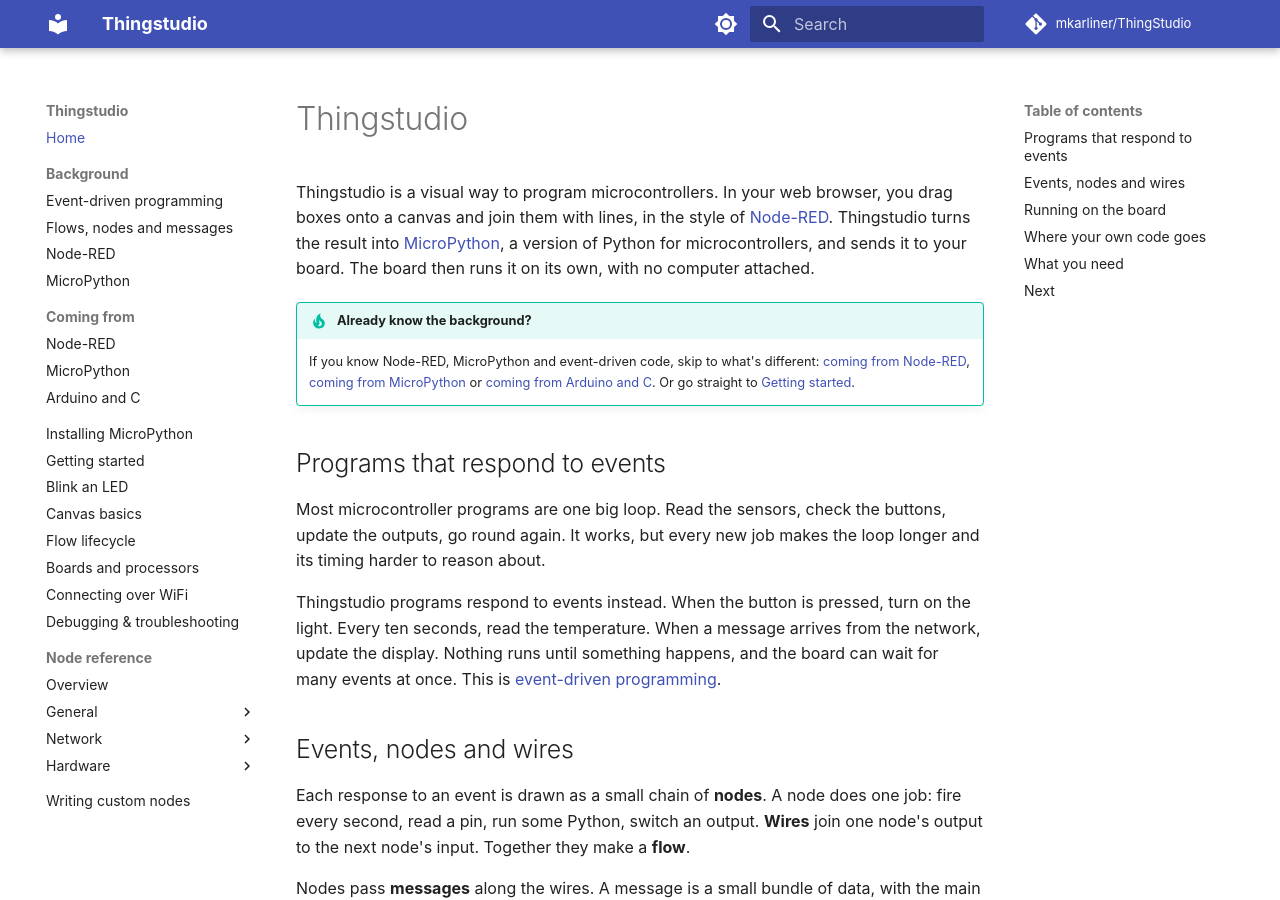
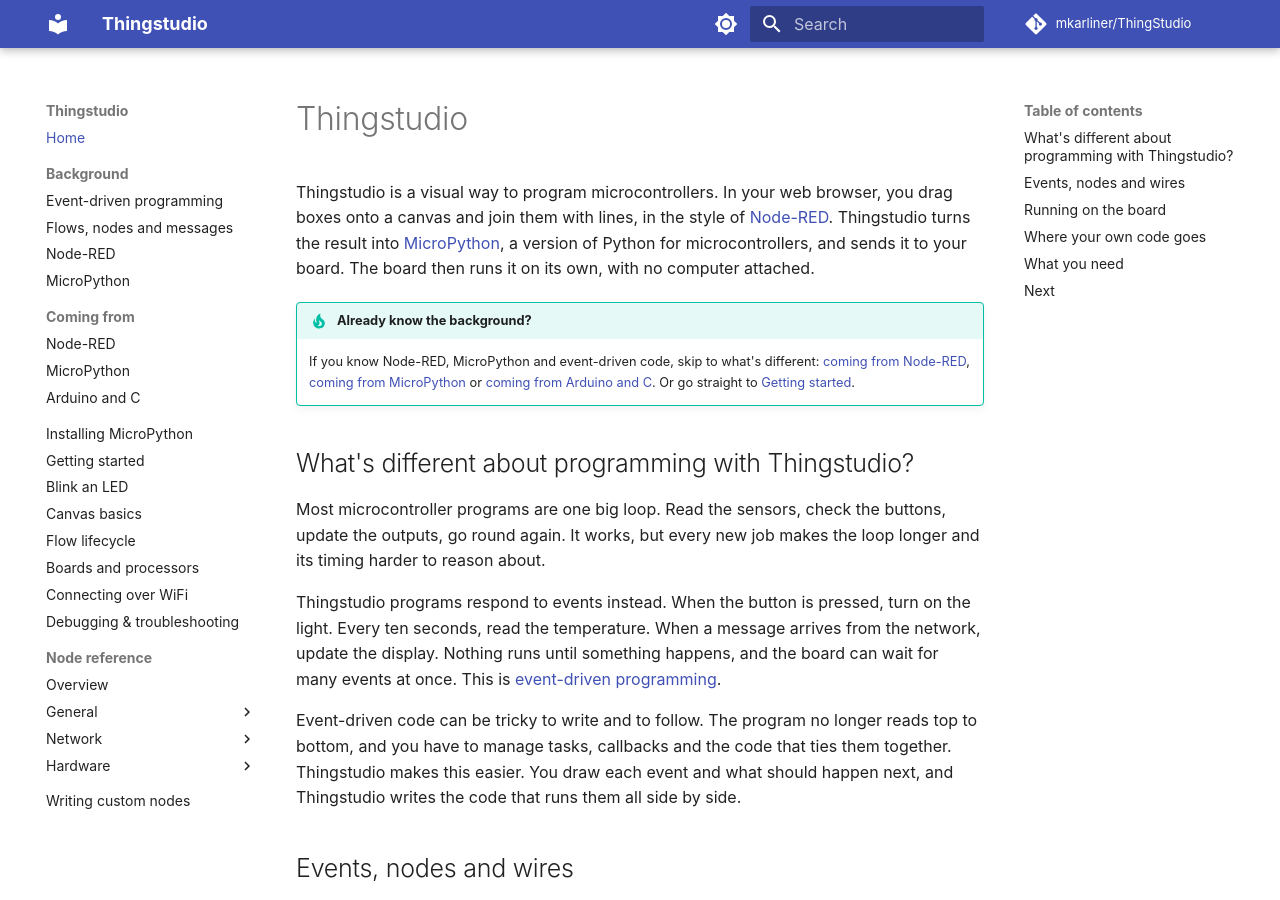
Before and after one commit to mkarliner/ThingStudio, an MkDocs documentation site: the page built from docs/user-guide/index.md, in a window 1280 px wide and 900 px high. Built offline with MkDocs 1.6.1 and Material for MkDocs 9.7.7, drawn with Linux system fonts in a browser that asks for light colours; comment, search, counter and statistics services are not loaded.

Commit message:
Docs home: what's different about Thingstudio, and that it makes event-driven code easier
Co-Authored-By: Claude Opus 5.5 <noreply@anthropic.com>
Claude-Session: https://claude.ai/code/session_01SryST6BQwbzwtrycftFzcN

```diff
--- a/docs/user-guide/index.md
+++ b/docs/user-guide/index.md
@@ -10,7 +10,7 @@ board then runs it on its own, with no computer attached.
     [coming from Node-RED](coming-from/node-red.md), [coming from MicroPython](coming-from/micropython.md) or
     [coming from Arduino and C](coming-from/arduino.md). Or go straight to [Getting started](getting-started.md).
 
-## Programs that respond to events
+## What's different about programming with Thingstudio?
 
 Most microcontroller programs are one big loop. Read the sensors, check the buttons, update the outputs, go round
 again. It works, but every new job makes the loop longer and its timing harder to reason about.
@@ -19,6 +19,10 @@ Thingstudio programs respond to events instead. When the button is pressed, turn
 read the temperature. When a message arrives from the network, update the display. Nothing runs until something
 happens, and the board can wait for many events at once. This is
 [event-driven programming](background/event-driven.md).
+
+Event-driven code can be tricky to write and to follow. The program no longer reads top to bottom, and you have to
+manage tasks, callbacks and the code that ties them together. Thingstudio makes this easier. You draw each event
+and what should happen next, and Thingstudio writes the code that runs them all side by side.
 
 ## Events, nodes and wires
 
```
